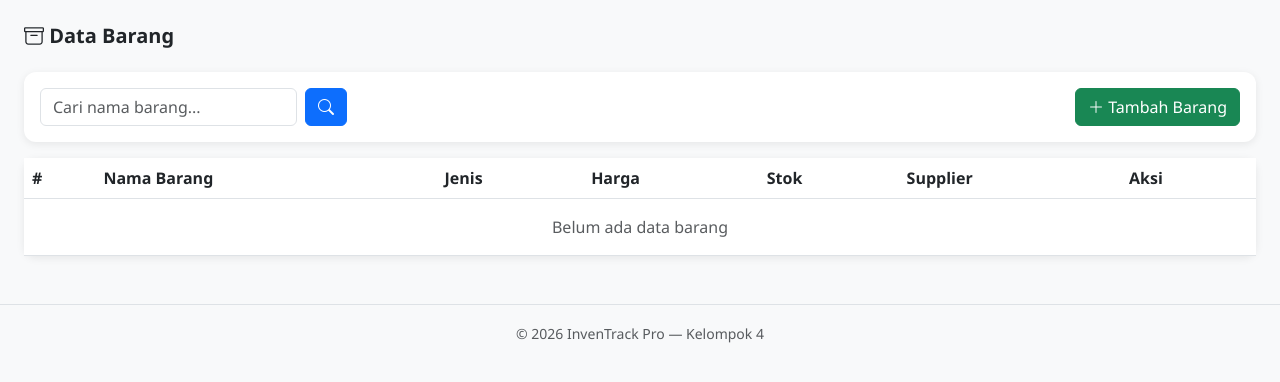
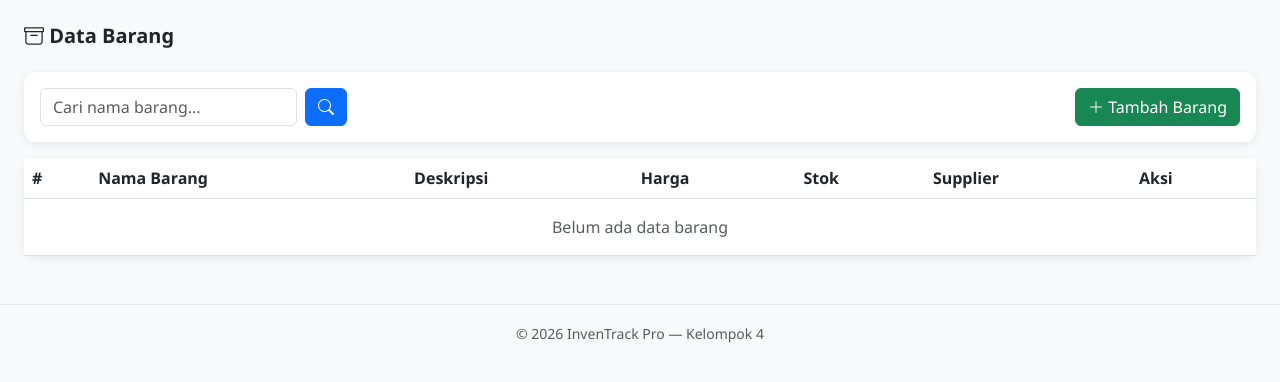
Before and after one commit to Ediputra07/sim_persedian_barang, a PHP site: page /pages/data_barang.php in a window 1280 px wide. Shown: the part 80-462 px from the top of the page. Run offline with PHP 8.4, Linux system fonts and the light colour scheme; the visitor is signed in with stand-in values (Sample User, id 1); data that the repository does not hold is empty.

Commit message:
fix: deskripsi

```diff
--- a/pages/data_barang.php
+++ b/pages/data_barang.php
@@ -83,7 +83,7 @@ $suppliers = mysqli_query($conn, "SELECT * FROM supplier ORDER BY nama_supplier
                 <tr>
                     <th>#</th>
                     <th>Nama Barang</th>
-                    <th>Jenis</th>
+                    <th>Deskripsi</th>
                     <th>Harga</th>
                     <th>Stok</th>
                     <th>Supplier</th>
@@ -114,7 +114,7 @@ $suppliers = mysqli_query($conn, "SELECT * FROM supplier ORDER BY nama_supplier
                                 data-bs-target="#modalEdit"
                                 data-id="<?= $row['id_barang'] ?>"
                                 data-nama="<?= htmlspecialchars($row['nama_barang']) ?>"
-                                data-jenis="<?= htmlspecialchars($row['deskripsi']) ?>"
+                                data-deskripsi="<?= htmlspecialchars($row['deskripsi']) ?>"
                                 data-harga="<?= $row['harga_barang'] ?>"
                                 data-stok="<?= $row['jumlah_stok'] ?>"
                                 data-supplier="<?= $row['id_supplier'] ?>">
@@ -157,7 +157,7 @@ $suppliers = mysqli_query($conn, "SELECT * FROM supplier ORDER BY nama_supplier
                         <input type="text" name="nama_barang" class="form-control" required>
                     </div>
                     <div class="mb-3">
-                        <label class="form-label fw-semibold">Jenis Barang</label>
+                        <label class="form-label fw-semibold">Deskripsi Barang</label>
                         <input type="text" name="deskripsi" class="form-control" required>
                     </div>
                     <div class="mb-3">
@@ -206,8 +206,8 @@ $suppliers = mysqli_query($conn, "SELECT * FROM supplier ORDER BY nama_supplier
                         <input type="text" name="nama_barang" id="edit_nama" class="form-control" required>
                     </div>
                     <div class="mb-3">
-                        <label class="form-label fw-semibold">Jenis Barang</label>
-                        <input type="text" name="deskripsi" id="edit_jenis" class="form-control" required>
+                        <label class="form-label fw-semibold">Deskripsi Barang</label>
+                        <input type="text" name="deskripsi" id="edit_deskripsi" class="form-control" required>
                     </div>
                     <div class="mb-3">
                         <label class="form-label fw-semibold">Harga</label>
@@ -267,7 +267,7 @@ document.getElementById('modalEdit').addEventListener('show.bs.modal', function
     const btn = e.relatedTarget;
     document.getElementById('edit_id').value       = btn.dataset.id;
     document.getElementById('edit_nama').value     = btn.dataset.nama;
-    document.getElementById('edit_jenis').value    = btn.dataset.jenis;
+    document.getElementById('edit_deskripsi').value    = btn.dataset.deskripsi;
     document.getElementById('edit_harga').value    = btn.dataset.harga;
     document.getElementById('edit_supplier').value = btn.dataset.supplier;
 });
--- a/process/barang/edit.php
+++ b/process/barang/edit.php
@@ -9,7 +9,7 @@ if ($_SERVER['REQUEST_METHOD'] !== 'POST') {
 
 $id      = $_POST['id_barang'];
 $nama    = trim($_POST['nama_barang']);
-$jenis   = trim($_POST['deskripsi']);
+$deskripsi  = trim($_POST['deskripsi']);
 $harga   = $_POST['harga_barang'];
 $sup_id  = $_POST['id_supplier'];
 
--- a/process/barang/tambah.php
+++ b/process/barang/tambah.php
@@ -8,7 +8,7 @@ if ($_SERVER['REQUEST_METHOD'] !== 'POST') {
 }
 
 $nama    = trim($_POST['nama_barang']);
-$jenis   = trim($_POST['jenis_barang']);
+$deskripsi = trim($_POST['deskripsi']);
 $harga   = $_POST['harga_barang'];
 $sup_id  = $_POST['id_supplier'];
 
```
